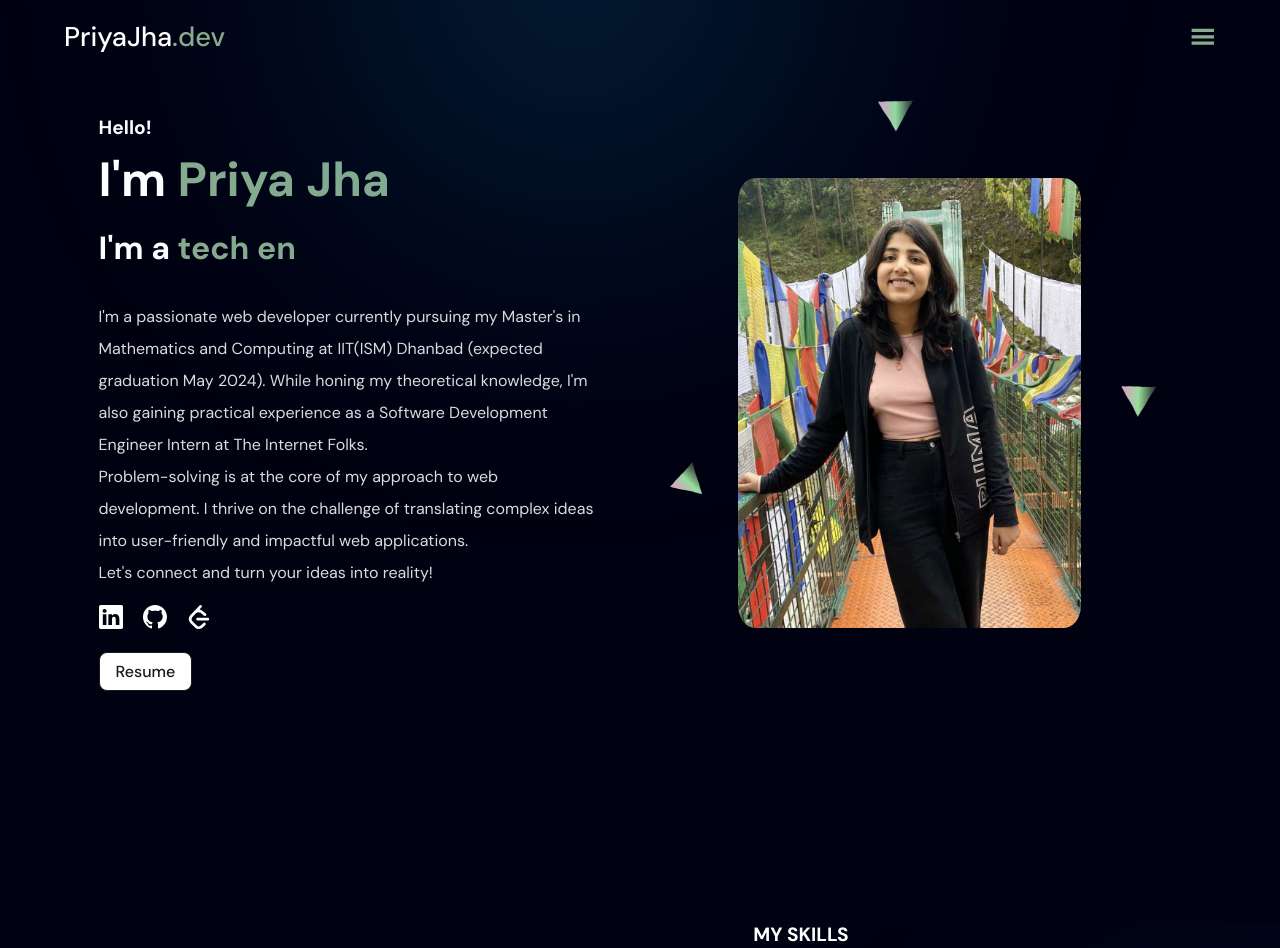
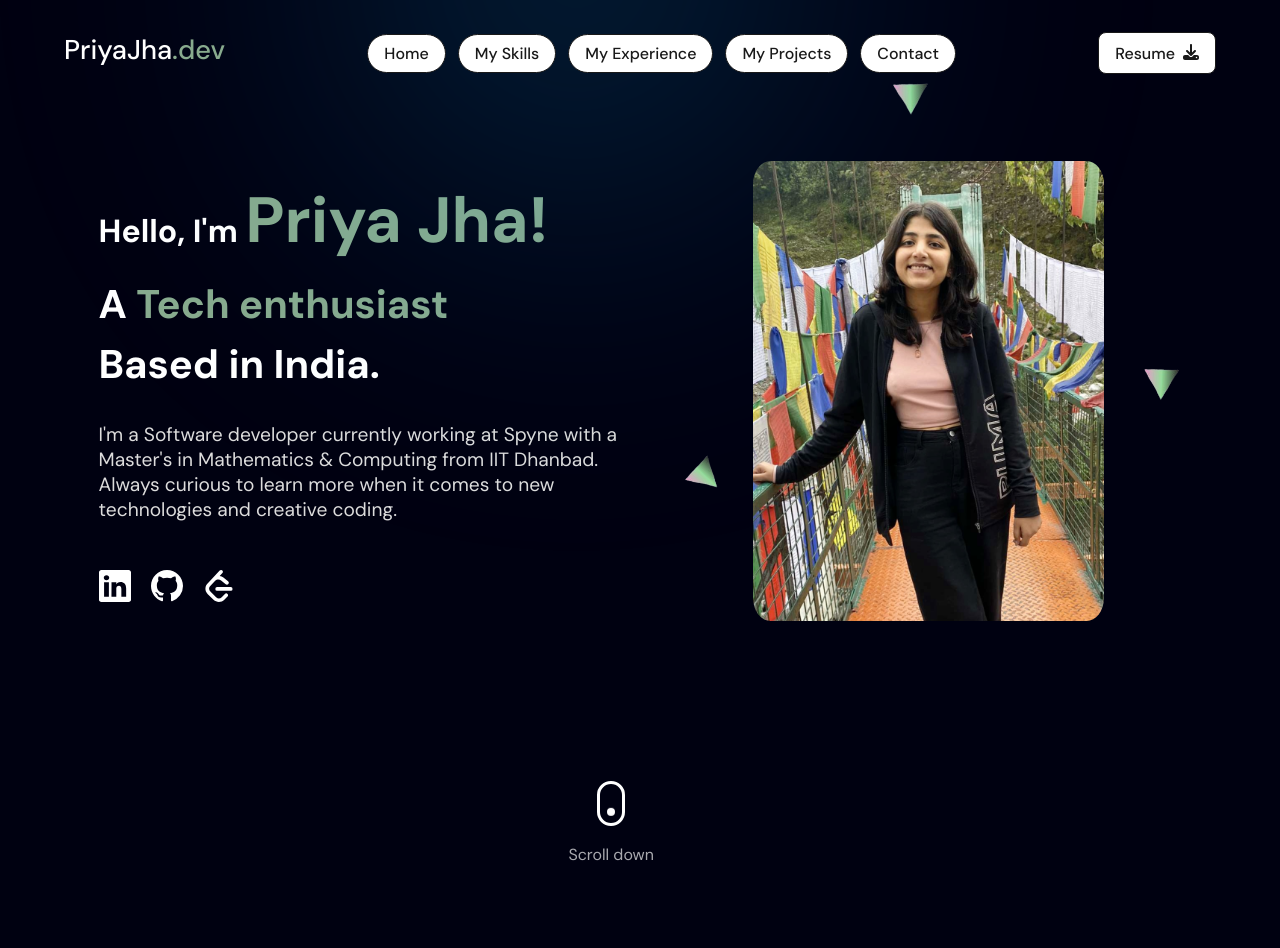
Before and after one commit to mikasa-404/main-portfolio, a React (Create React App) app: page / in a window 1280 px wide. Shown: the top 948 px of the page. Built offline with nearby package versions, Linux system fonts and the light colour scheme; the HTML template or start-up script is replaced by a standard one.

Commit message:
updated home and navbar

```diff
--- a/src/components/Navbar.js
+++ b/src/components/Navbar.js
@@ -6,10 +6,13 @@ import {
   BlueText,
 } from "../styles/Global.styled";
 import { GiHamburgerMenu } from "react-icons/gi";
-import { NavbarContainer, Logo, MenuIcon } from "../styles/Navbar.styled";
+import { NavbarContainer, Logo, MenuIcon, NavMenuButton } from "../styles/Navbar.styled";
 import { theme } from "../utils/Theme";
 import NavMenu from "./NavMenu";
 import { AnimatePresence, motion } from "framer-motion";
+import { ResumeButoon } from "../styles/Showcase.styled";
+import { navLinks, resumeLink } from "../utils/Data";
+import { FaDownload } from "react-icons/fa6";
 
 const Navbar = () => {
   const [openMenu, setOpenMenu] = useState(false);
@@ -33,8 +36,8 @@ const Navbar = () => {
   return (
     <NavbarContainer bgColor={sticky ? theme.colors.primary : "transparent"}>
       <PaddingContainer
-        top="1.2rem"
-        bottom="1.2rem"
+        top="2rem"
+        bottom="2rem"
         responsiveLeft="1rem"
         responsiveRight="1rem"
         responsiveTop="1rem"
@@ -48,8 +51,32 @@ const Navbar = () => {
                 PriyaJha<BlueText>.dev</BlueText>
               </Logo>
             </div>
+            {/* middle-content */}
+            <FlexContainer align="center" justify="center" gap="12px" responsiveFlex>
+              {
+                navLinks.map((link, index) => {
+                  return (
+                    <NavMenuButton key={index}
+                        whileHover={{scale: 1.2}}
+                        href={`#${link.href}`}  onClick={()=>setOpenMenu(false)}>{link.name}</NavMenuButton>
+                  );
+                })
+              }
 
+            </FlexContainer>
             {/* right-icon */}
+
+            <ResumeButoon href={resumeLink} target="blank">
+              Resume
+              <span
+                style={{
+                  paddingTop: "3px",
+                }}
+              >
+                <FaDownload size={16} />
+              </span>
+            </ResumeButoon>
+
             <MenuIcon
               as={motion.a}
               whileHover={{ scale: 1.2 }}
--- /dev/null
+++ b/src/components/ScrollMouse.js
@@ -0,0 +1,14 @@
+import React from 'react';
+
+const ScrollMouse = () => {
+  return (
+    <div className="scroll-mouse">
+      <div className="mouse">
+        <div className="scroll-dot"></div>
+      </div>
+      <p className="scroll-text">Scroll down</p>
+    </div>
+  );
+};
+
+export default ScrollMouse;
--- a/src/components/Showcase.js
+++ b/src/components/Showcase.js
@@ -23,20 +23,23 @@ import showcaseImage from "../assets/profile3.png"
 import BackgroundImage from "../assets/particle.png";
 import { fadeInLeftVariant, fadeInRightVariant } from "../utils/Variants";
 import { TypeAnimation } from "react-type-animation";
+import ScrollMouse from "./ScrollMouse";
 
 const Showcase = () => {
   return (
     <PaddingContainer
       id="Home"
       left="3%"
-      right="10%"
-      top="10%"
+      right="8%"
+      top="14%"
       bottom="10%"
       responsiveTop="8rem"
       responsiveLeft="1rem"
       responsiveRight="1rem"
+      style={{
+      }}
     >
-      <FlexContainer align="center" fullWidthChild>
+      <FlexContainer align="center" justify="space-between">
         {/*left content */}
         <motion.div
           style={{ textAlign: "left" }}
@@ -44,22 +47,21 @@ const Showcase = () => {
           initial="hidden"
           whileInView="visible"
         >
-          <Heading as="h4" size="h4">
-            Hello!
-          </Heading>
           <Heading as="h2" size="h2" top="0.5rem" bottom="1rem">
-            I'm <BlueText>Priya Jha</BlueText>
+            <span style={{
+              'font-size': '2rem',
+            }}>Hello, I'm </span><BlueText>Priya Jha!</BlueText>
           </Heading>
           <Heading as="h3" size="h3">
-            I'm a{" "}
+            A{" "}
             <BlueText>
               <TypeAnimation
                 sequence={[
-                  "web developer",
+                  "FullStack developer",
                   1000,
-                  "problem solver",
+                  "Problem solver",
                   1000,
-                  "tech enthusiast",
+                  "Tech enthusiast",
                   1000,
                 ]}
                 speed={50}
@@ -67,8 +69,11 @@ const Showcase = () => {
               />
             </BlueText>
           </Heading>
-          <ParaText as="p" top="2rem" bottom="1rem">
-            I'm a passionate web developer currently pursuing my Master's in
+          <Heading as="h3" size="h3" top="0.5rem" bottom="1rem">Based in India.</Heading>
+          <ParaText as="p" top="1rem" bottom="3rem" style={{
+            maxWidth: "80%",
+          }}>
+            {/* I'm a passionate web developer currently pursuing my Master's in
             Mathematics and Computing at IIT(ISM) Dhanbad (expected graduation
             May 2024). While honing my theoretical knowledge, I'm also gaining
             practical experience as a Software Development Engineer Intern at
@@ -76,13 +81,15 @@ const Showcase = () => {
             Problem-solving is at the core of my approach to web development. I
             thrive on the challenge of translating complex ideas into
             user-friendly and impactful web applications.<br/>
-            Let's connect and turn your ideas into reality!
+            Let's connect and turn your ideas into reality! */}
+            I'm a Software developer currently working at Spyne with a  Master's in Mathematics & Computing from IIT Dhanbad.
+            Always curious to learn more when it comes to  new technologies and creative coding.
           </ParaText>
 
 
           {/* social icons */}
           <FlexContainer gap="20px" responsiveFlex>
-            <IconContainer color="white" size="1.5rem">
+            <IconContainer color="white" size="2rem">
               <StyledLink
                 target="blank"
                 href="https://www.linkedin.com/in/priyajha414"
@@ -90,33 +97,28 @@ const Showcase = () => {
                 <BsLinkedin />
               </StyledLink>
             </IconContainer>
-            <IconContainer color="white" size="1.5rem">
+            <IconContainer color="white" size="2rem">
               <StyledLink target="blank" href="https://github.com/mikasa-404">
                 <BsGithub />
               </StyledLink>
             </IconContainer>
-            <IconContainer color="white" size="1.5rem">
+            <IconContainer color="white" size="2rem">
               <StyledLink target="blank" href="https://leetcode.com/mikasa404/">
                 <SiLeetcode />
               </StyledLink>
             </IconContainer>
           </FlexContainer>
-          <ResumeButoon
-            href={resumeLink}
-            target="blank"
-          >
-            Resume
-          </ResumeButoon>
+
         </motion.div>
 
         {/* right content */}
         <FlexContainer
           as={motion.div}
-          justify="flex-end"
-          align="center"
+          align="flex-end"
           variants={fadeInRightVariant}
           initial="hidden"
           whileInView="visible"
+
         >
           <ShowcaseParticleContainer>
             <ShowcaseImageCard>
@@ -176,6 +178,7 @@ const Showcase = () => {
           </ShowcaseParticleContainer>
         </FlexContainer>
       </FlexContainer>
+      <ScrollMouse/>
     </PaddingContainer>
   );
 };
--- a/src/index.css
+++ b/src/index.css
@@ -2,10 +2,12 @@
   margin: 0;
   padding: 0;
   box-sizing: border-box;
-  /* background-color: rgb(136, 171, 142); */
   font-family: DM Sans;
 }
+.xyz{
+  background-color: #914747;
 
+}
 html{
   overflow-x: hidden;
   scroll-behavior: smooth;
@@ -37,3 +39,57 @@ code {
   background-image: linear-gradient(#88AB8E,#000111);
   border-radius: 10px;
 }
+.scroll-mouse {
+  display: flex;
+  flex-direction: column;
+  align-items: center;
+  justify-content: center;
+  gap: 18px;
+  margin-top: 10rem;
+}
+
+.mouse {
+  width: 28px;
+  height: 45px;
+  border: 3px solid #ffffff;
+  border-radius: 14px;
+  position: relative;
+}
+
+.scroll-dot {
+  width: 8px;
+  height: 8px;
+  background-color: #ffffff;
+  border-radius: 50%;
+  position: absolute;
+  top: 8px;
+  left: 50%;
+  transform: translateX(-50%);
+  animation: scroll 1.5s infinite ease-in-out;
+}
+
+@keyframes scroll {
+  0%, 100% {
+    transform: translate(-50%, 0);
+    opacity: 0.7;
+  }
+  50% {
+    transform: translate(-50%, 16px);
+    opacity: 1;
+  }
+}
+
+.scroll-text {
+  font-size: 16px;
+  color: #ffffff;
+  animation: fadeIn 1s ease-in-out infinite;
+}
+
+@keyframes fadeIn {
+  0%, 100% {
+    opacity: 0.5;
+  }
+  50% {
+    opacity: 1;
+  }
+}
--- a/src/styles/Global.styled.js
+++ b/src/styles/Global.styled.js
@@ -6,7 +6,6 @@ export const MainBody = styled.div`
 
 export const Container = styled.div`
   width: 90%;
-  max-width: 1280px;
   margin: auto;
 `;
 
@@ -47,13 +46,13 @@ export const Heading = styled(PaddingContainer)`
   font-size: ${({ size }) => {
     switch (size) {
       case "h1":
-        return "4.5rem";
+        return "5rem";
       case "h2":
-        return "3rem";
+        return "4rem";
       case "h3":
-        return "2rem";
+        return "2.5rem";
       case "h4":
-        return "1.2rem";
+        return "1.5rem";
       default:
         return;
     }
@@ -83,7 +82,8 @@ export const BlueText = styled.span`
 
 export const ParaText = styled(PaddingContainer)`
   color: ${({ theme }) => theme.colors.para_text_color};
-  line-height: 2rem;
+  line-height: 1.75drem;
+  font-size: 1.2rem;
 `;
 
 export const IconContainer = styled.div`
--- a/src/styles/Navbar.styled.js
+++ b/src/styles/Navbar.styled.js
@@ -22,11 +22,36 @@ export const MenuIcon= styled.a`
     transition: all 0.3s ease;
     display: flex;
     align-items: center;
+    display: none;
 
+    @media (max-width: ${({ theme }) => theme.breakpoints.mobile}) {
+    display: block;
+    }
 
 
 `
-
+export const NavMenuButton = styled.a`
+  display: flex;
+  justify-content: center;
+  align-items: center;
+  gap: 8px;
+  border: 1px solid;
+  border-radius: 20px;
+  transition: all 0.3s ease;
+  font-size: '1.25rem';
+  text-decoration: none;
+  color: ${({ theme }) => theme.colors.primary_light};
+  background-color: ${({ theme }) => theme.colors.white};
+  padding: 0.5rem 1rem;
+  font-weight: ${({ theme }) => theme.fonts.weight.medium};
+  &:hover {
+    color: ${({ theme }) => theme.colors.white};
+    background-color: ${({ theme }) => theme.colors.primary_light};
+  }
+  @media (max-width: ${({ theme }) => theme.breakpoints.mobile}) {
+    display: none;
+  }
+`;
 export const NavMenuContainer=styled.div`
     position: fixed;
     top:0;
--- a/src/styles/Showcase.styled.js
+++ b/src/styles/Showcase.styled.js
@@ -15,7 +15,7 @@ export const ShowcaseParticleContainer = styled.div`
 export const ShowcaseImageCard = styled.div`
   position: relative;
   overflow: hidden;
-  height: 450px;
+  height: 460px;
   width: max-content;
   object-fit: cover;
   object-position: center;
@@ -35,20 +35,24 @@ export const Particle = styled.img`
   transform: rotate(${({ rotate }) => rotate});
 `;
 export const ResumeButoon = styled.a`
-  display: block;
-  width: max-content;
+  display: flex;
+  justify-content: center;
+  align-items: center;
   border: 1px solid;
   border-radius: 8px;
-  cursor: pointer;
+  gap: 8px;
   transition: all 0.3s ease;
+  font-size: '1.25rem';
   text-decoration: none;
   color: ${({ theme }) => theme.colors.primary_light};
   background-color: ${({ theme }) => theme.colors.white};
   padding: 0.5rem 1rem;
-  margin-top: 1rem;
   font-weight: ${({ theme }) => theme.fonts.weight.medium};
   &:hover {
     color: ${({ theme }) => theme.colors.white};
     background-color: ${({ theme }) => theme.colors.primary_light};
   }
+    @media (max-width: ${({ theme }) => theme.breakpoints.mobile}) {
+    display: none;
+    }
 `;
```
